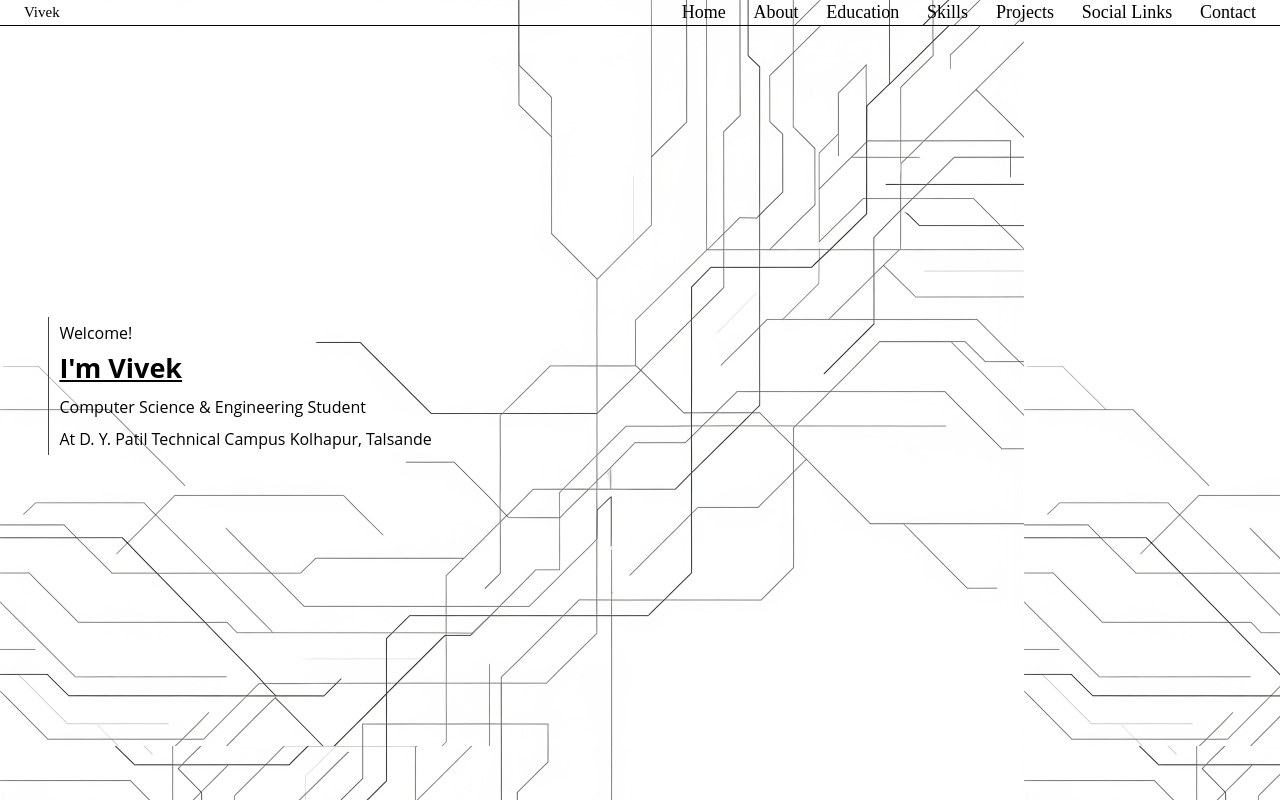
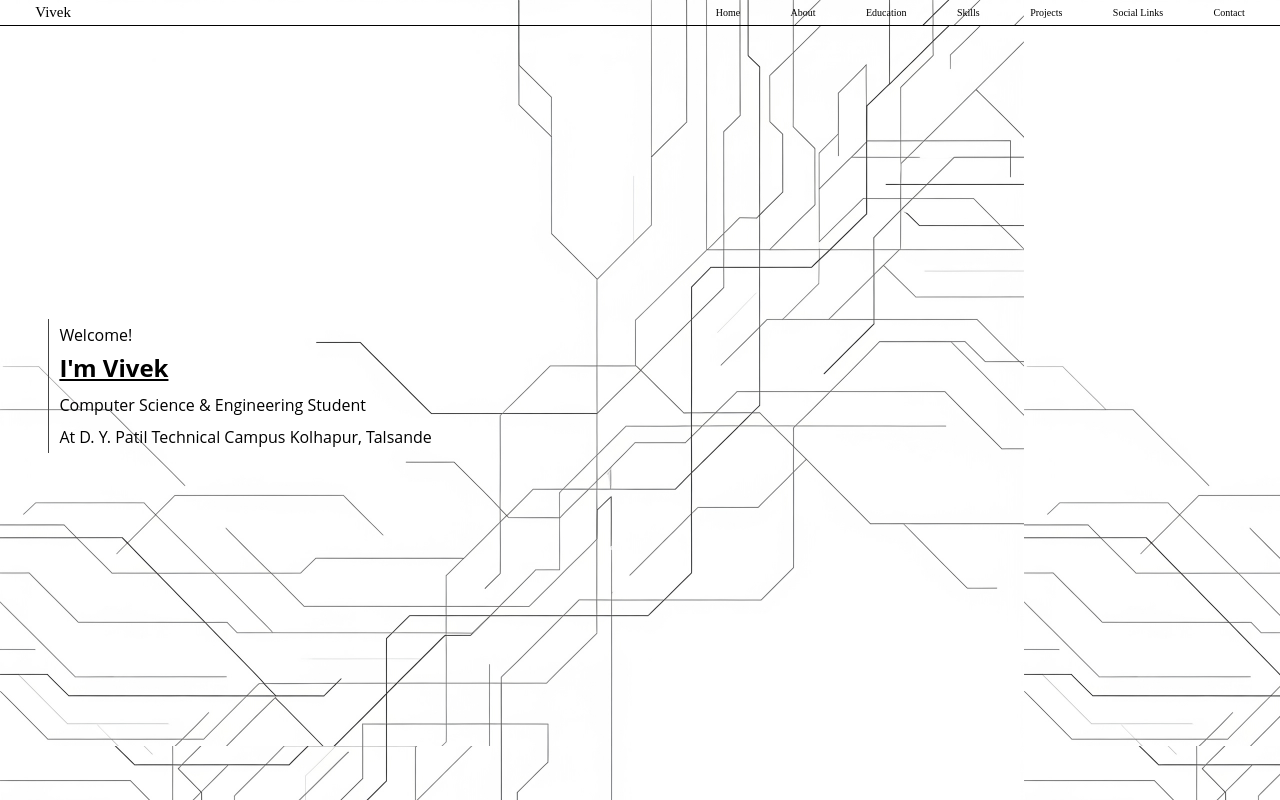
Before and after one commit to djbabu2628/Portfolio-Website, a plain HTML site: page index.html in a window 1280 px wide. Drawn offline with Linux system fonts and the light colour scheme.

Commit message:
make some changes in ul tag

```diff
--- a/index.html
+++ b/index.html
@@ -12,7 +12,7 @@
         <div class="header-links">
             <div class="link">
                 <ul>
-                    <div id="header-name"><li class="link">Vivek</li></div>
+                    <li id="header-name" class="link">Vivek</li>
                     <li class="link"><a href="home.html" target="main-iframe">Home</a></li>
                     <li class="link"><a href="About.html" target="main-iframe">About</a></li>
                     <li class="link"><a href="Education.html" target="main-iframe" >Education</a></li>
--- a/style.css
+++ b/style.css
@@ -6,7 +6,6 @@
 body, html{
     background-image:url(bg.png);
     background-size:80%;
-    font-size: 18px;
     /* background-repeat: no-repeat; */
 }
 
@@ -17,7 +16,7 @@ body, html{
     height:05px;
     padding: 10px;
     list-style: none;
-    font-size: 18px;
+    font-size: 10px;
     border-bottom:0.2px solid black;
 }
 
```
